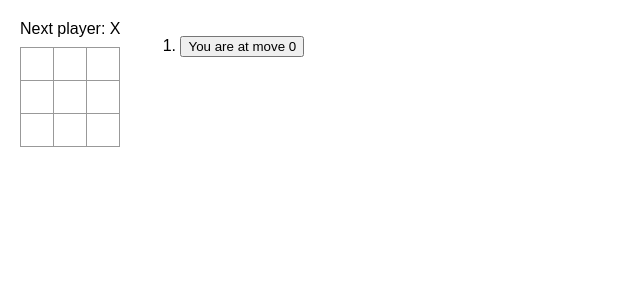
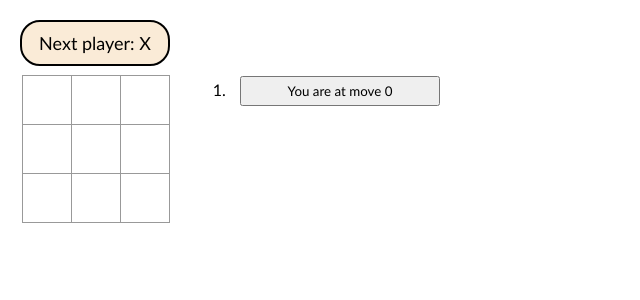
Before and after one commit to SeungwooDY/Countdown1Project, a React (Create React App) app: page / in a window 1280 px wide. Shown: the top 300 px of the page, without its empty margins (0-640 px from the left). Built offline with nearby package versions, Linux system fonts and the light colour scheme.

Commit message:
styles and draw status

```diff
--- a/src/App.js
+++ b/src/App.js
@@ -27,7 +27,7 @@ export default function Game() {
     }
     return (
       <li key={move}>
-        <button onClick={() => jumpTo(move)}>{description}</button>
+        <button className="move-buttons" onClick={() => jumpTo(move)}>{description}</button>
       </li>
     )
   })
@@ -38,7 +38,7 @@ export default function Game() {
         <Board x={x} squares={currentSquares} onPlay={handlePlay}/>
       </div>
       <div className="game-info">
-        <ol>{moves}</ol>
+        <ol className="move-list">{moves}</ol>
       </div>
     </div>
   )
@@ -78,14 +78,19 @@ function Board({ x, squares, onPlay }) {
   const line = result?.line ?? []; // return line if not null, otherwise return empty array
 
   let status;
+
+  const draw = squares.every(squares => squares !== null) && !winner;
+
   if (winner) {
     status = "Winner: " + winner;
-  } else {
+  } else if (draw) {
+    status = "Draw";
+  }  else {
     status = "Next player: " + (x ? "X" : "O");
   }
 
   return (
-    <>
+    <div className="board-wrapper">
       <div className="status">{status}</div>
       <div className="board-row">
         <Square value={squares[0]} onSquareClick={() => handleClick(0)} isWinner={line.includes(0)}/>
@@ -102,7 +107,7 @@ function Board({ x, squares, onPlay }) {
         <Square value={squares[7]} onSquareClick={() => handleClick(7)} isWinner={line.includes(7)}/>
         <Square value={squares[8]} onSquareClick={() => handleClick(8)} isWinner={line.includes(8)}/>
       </div>
-    </>
+    </div>
   )
 }
 
--- a/src/styles.css
+++ b/src/styles.css
@@ -56,21 +56,6 @@ body {
   padding: 0;
 }
 
-.square {
-  background: #fff;
-  border: 1px solid #999;
-  float: left;
-  font-size: 24px;
-  font-weight: bold;
-  line-height: 34px;
-  height: 34px;
-  margin-right: -1px;
-  margin-top: -1px;
-  padding: 0;
-  text-align: center;
-  width: 34px;
-}
-
 .board-row:after {
   clear: both;
   content: '';
@@ -79,7 +64,17 @@ body {
 
 .status {
   margin-bottom: 10px;
+  font-size: 25px;
+  background-color: antiquewhite;
+  padding: 10px;
+  border-width: 2px;
+  border-style: solid;
+  border-color: black;
+  border-radius: 20px;
+  display: flex;
+  justify-content: center;
 }
+
 .game {
   display: flex;
   flex-direction: row;
@@ -87,6 +82,23 @@ body {
 
 .game-info {
   margin-left: 20px;
+  font-family:'Gill Sans', 'Gill Sans MT', Calibri, 'Trebuchet MS', sans-serif;
+  margin-top: 40px;
+}
+
+.square {
+  background: #fff;
+  border: 1px solid #999;
+  float: left;
+  font-size: 24px;
+  font-weight: bold;
+  line-height: 34px;
+  margin-right: -1px;
+  margin-top: -1px;
+  padding: 0;
+  text-align: center;
+  height: 50px;
+  width: 50px;
 }
 
 .winningSquare {
@@ -96,10 +108,30 @@ body {
   font-size: 24px;
   font-weight: bold;
   line-height: 34px;
-  height: 34px;
   margin-right: -1px;
   margin-top: -1px;
   padding: 0;
   text-align: center;
-  width: 34px;
+  height: 50px;
+  width: 50px;
 }
+
+.status {
+  font-family:'Gill Sans', 'Gill Sans MT', Calibri, 'Trebuchet MS', sans-serif;
+  font-size: large;
+  width: 150px;
+}
+
+.move-buttons {
+  margin-left: 10px;
+  height: 30px;
+  width: 200px;
+  font-family:'Gill Sans', 'Gill Sans MT', Calibri, 'Trebuchet MS', sans-serif;
+}
+
+.board-wrapper {
+  display: flex;
+  flex-direction: column;
+  align-items: center;
+  justify-content: center;
+}
```
Lines whose indentation alone changed are shown as unchanged.
